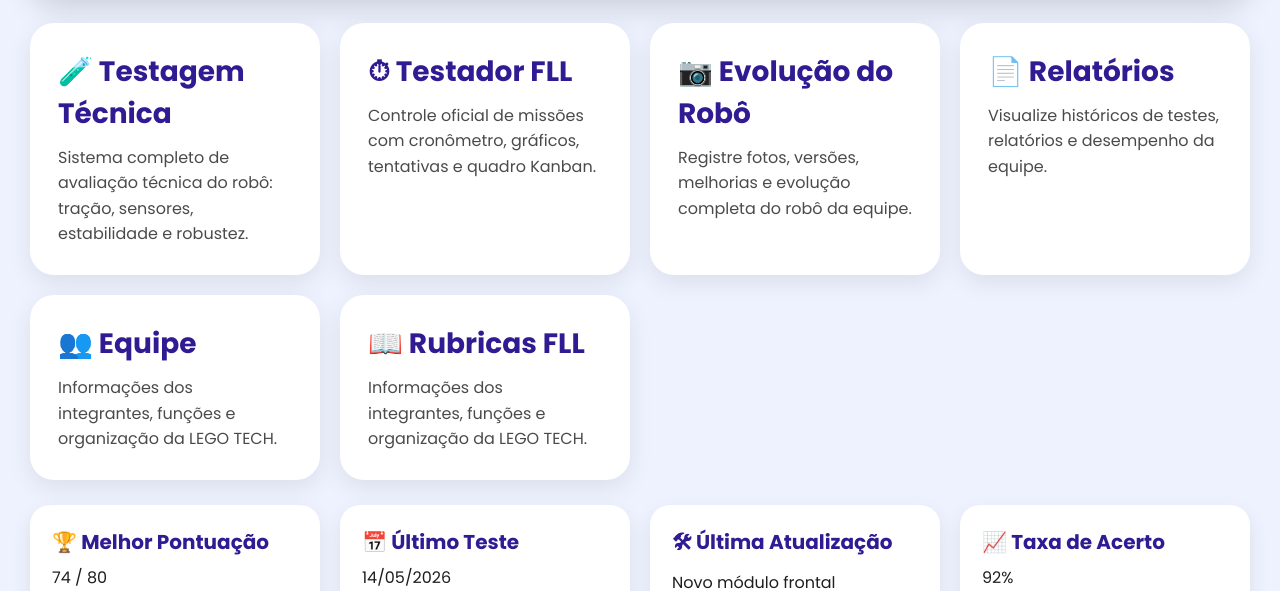
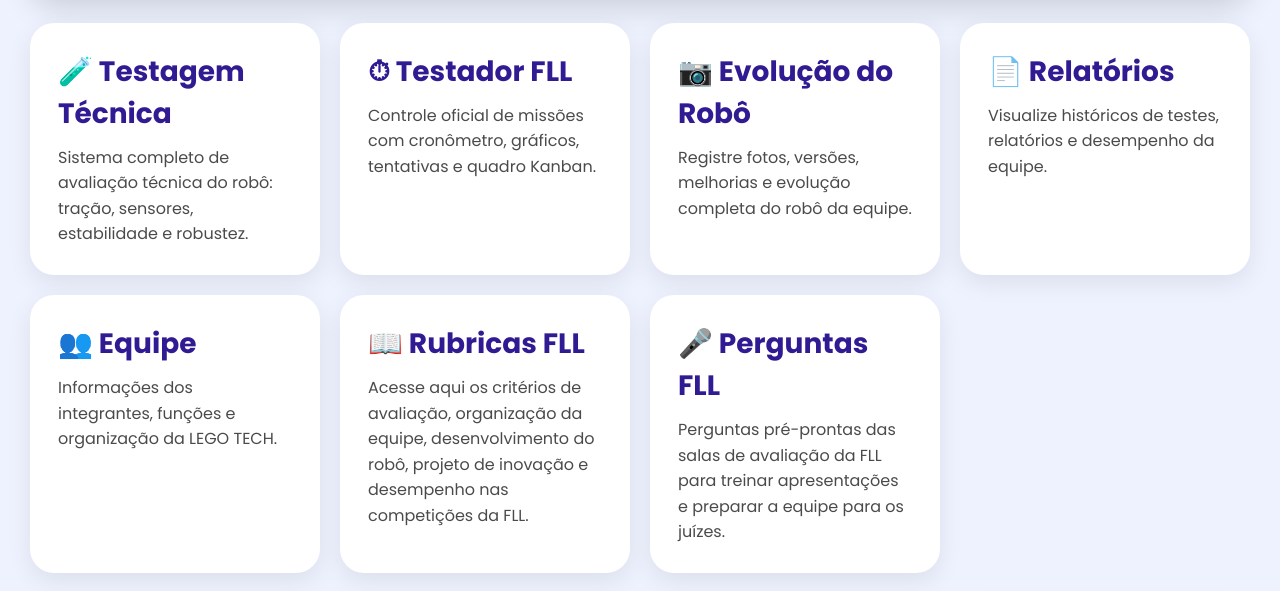
Before and after one commit to Nini85/robotica-site, a plain HTML site: page index02.html in a window 1280 px wide. Shown: the part 249-840 px from the top of the page. Drawn offline with Linux system fonts and the light colour scheme.

Commit message:
atualização

```diff
--- a/index02.html
+++ b/index02.html
@@ -222,15 +222,16 @@ organização da LEGO TECH.
 
 <a href="https://drive.google.com/file/d/1XSmtJcnd2J0kbNvh6eJ5w6YfzdnnY_Ka/view?usp=sharing" class="card">
 <h2>📖 Rubricas FLL </h2>
+<p>Acesse aqui os critérios de avaliação, organização da equipe, desenvolvimento do robô, projeto de inovação e desempenho nas competições da FLL.</p>
+
+<a href="https://komurobo.com/fll/judges-quiz/" class="card">
+<h2>🎤 Perguntas FLL</h2>
 <p>
-Informações dos integrantes, funções e
-organização da LEGO TECH.
-</p>
+Perguntas pré-prontas das salas de avaliação da FLL para treinar apresentações e preparar a equipe para os juízes.</p>
 </a>
 
 
 </div>
-
 
 
 
```
Also changed, not shown: index020.html (renamed from index03.html).
